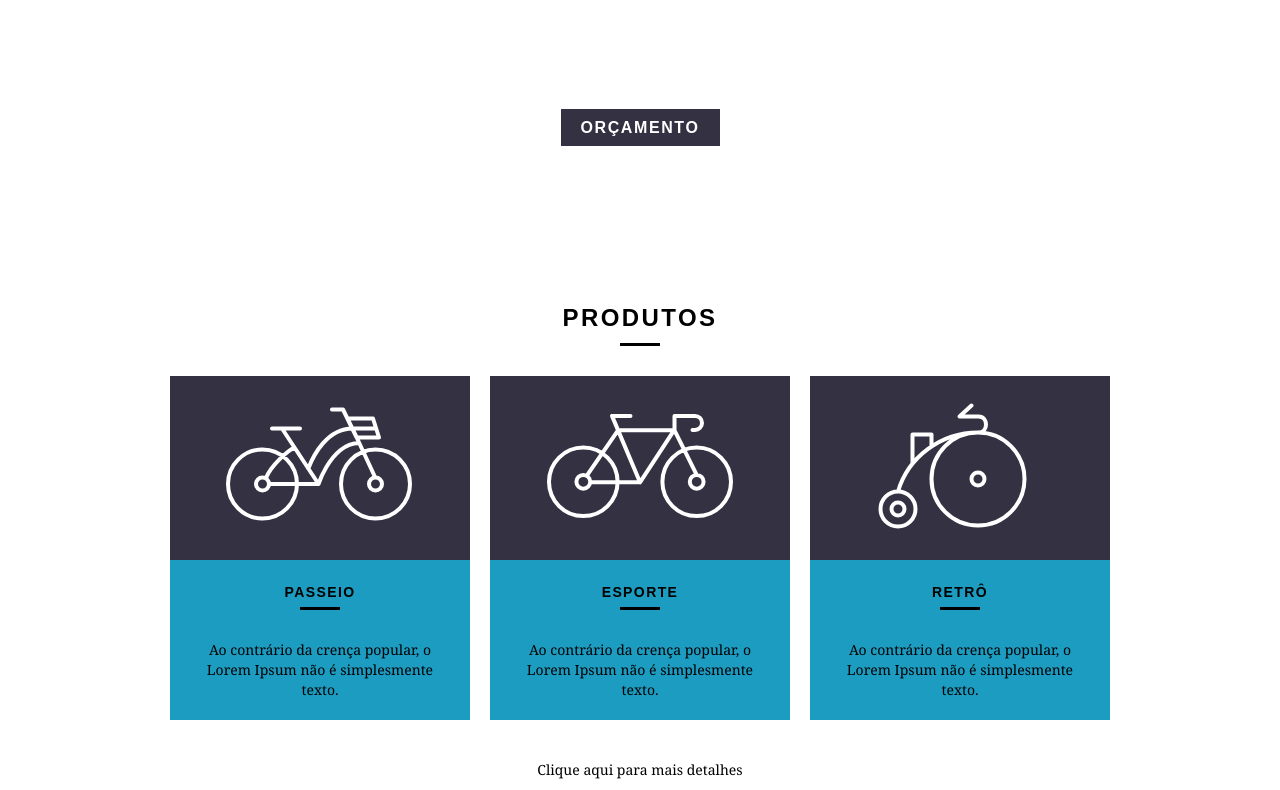
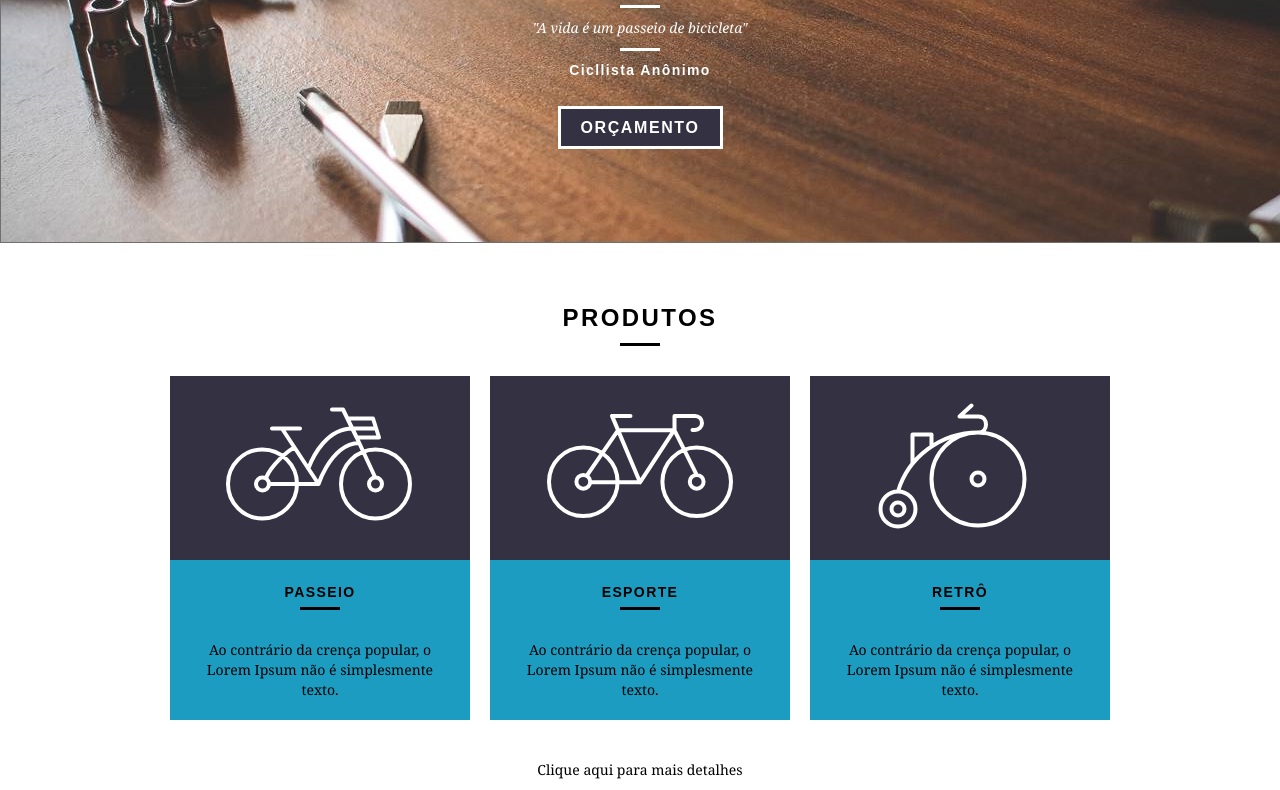
Before and after one commit to wendel-passos/BikeCraft, a plain HTML site: page index.html in a window 1280 px wide. Shown: the part 228-1018 px from the top of the page. Drawn offline with Linux system fonts and the light colour scheme; the site is published under a folder, as on GitHub Pages, so addresses that start at the root find nothing.

Commit message:
Update style.css

```diff
--- a/Fonte/css/style.css
+++ b/Fonte/css/style.css
@@ -113,7 +113,7 @@ a.logo-ativo img {
 /* Introdução */
 .introducao {
   width: 100%;
-  background: url("/Fonte/img/bg/Bg-Intro.jpg") no-repeat;
+  background: url("../img/bg/Bg-Intro.jpg") no-repeat;
   background-size: cover;
   height: 380px;
   padding-top: 76px;
```
